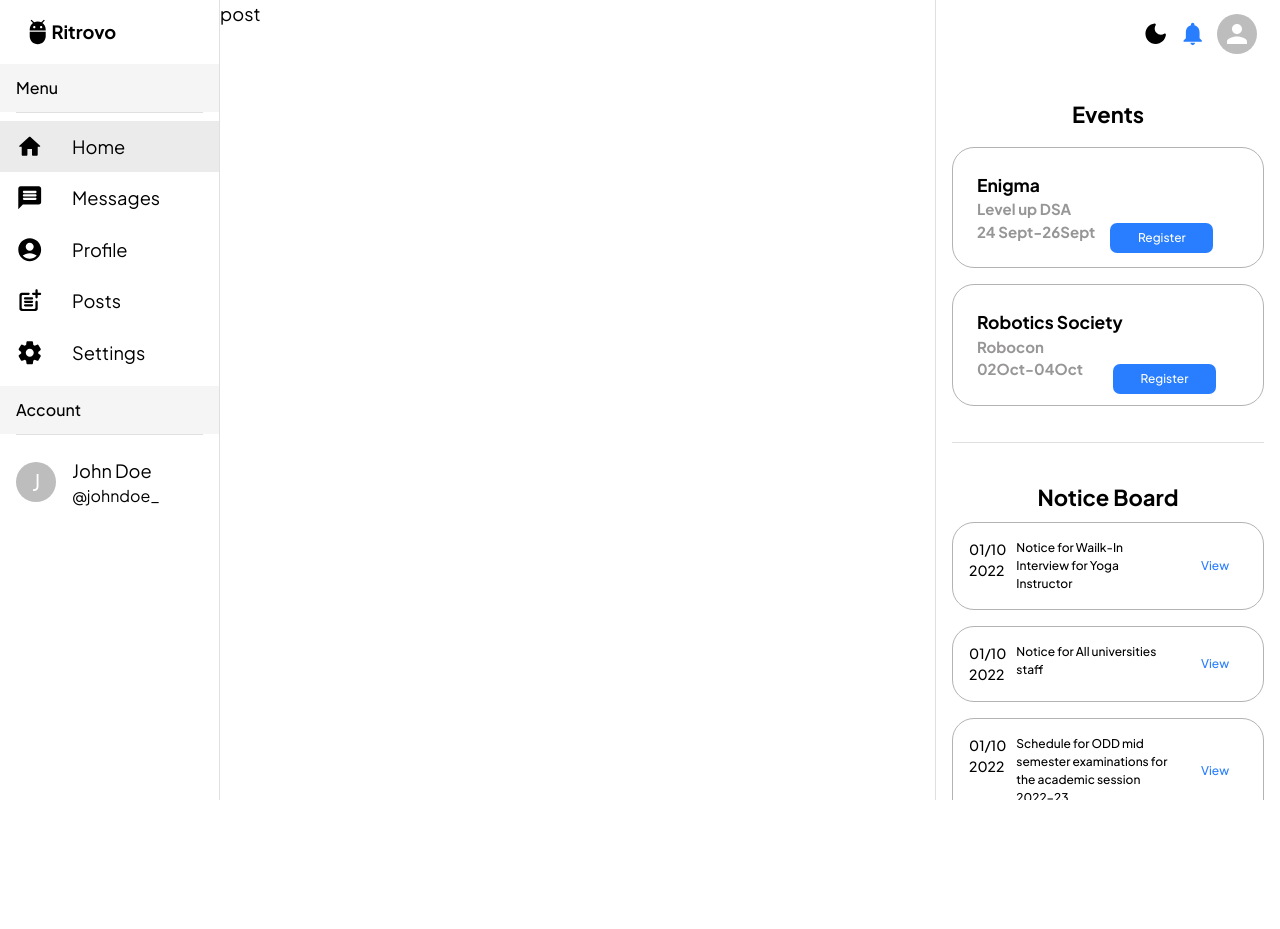
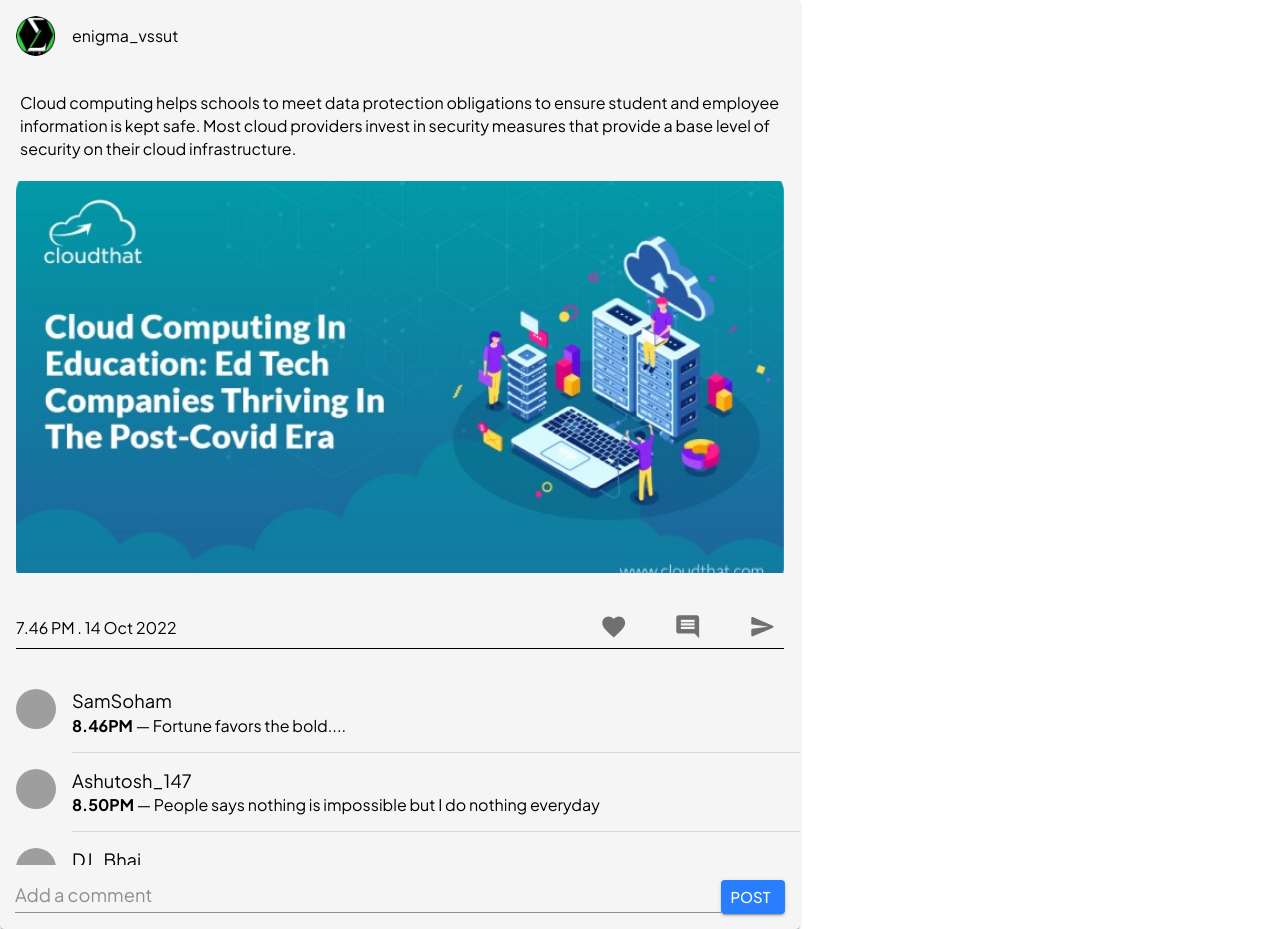
Before and after one commit to EnigmaVSSUT/ritrovo-frontend, a Next.js app: page /post in a window 1280 px wide. Before the commit the page ends 800 px from the top, so only its background shows below. Built offline with nearby package versions, Linux system fonts and the light colour scheme; grey boxes are pictures that could not be loaded.

Commit message:
View post page added

```diff
--- /dev/null
+++ b/components/post/Comment.jsx
@@ -0,0 +1,117 @@
+import * as React from 'react';
+import List from '@mui/material/List';
+import ListItem from '@mui/material/ListItem';
+import Divider from '@mui/material/Divider';
+import ListItemText from '@mui/material/ListItemText';
+import ListItemAvatar from '@mui/material/ListItemAvatar';
+import Avatar from '@mui/material/Avatar';
+import Typography from '@mui/material/Typography';
+import { Paper,TextField,Button } from '@mui/material';
+
+export default function AlignItemsList() {
+  return (
+    <div>
+    <List sx={{ width: '100%', maxWidth: "1000px", bgcolor: 'background.paper',maxHeight:200,overflow:'scroll' }}>
+      <ListItem alignItems="flex-start">
+        <ListItemAvatar>
+          <Avatar alt="Remy Sharp" src="/static/images/avatar/1.jpg" />
+        </ListItemAvatar>
+        <ListItemText
+          primary="SamSoham"
+          secondary={
+            <React.Fragment>
+              <Typography
+                sx={{ display: 'inline',fontWeight:'bold' }}
+                component="span"
+                variant="body2"
+                color="text.primary"
+              >
+                8.46PM
+              </Typography>
+              {" — Fortune favors the bold...."}
+            </React.Fragment>
+          }
+        />
+      </ListItem>
+      <Divider variant="inset" component="li" />
+      <ListItem alignItems="flex-start">
+        <ListItemAvatar>
+          <Avatar alt="Travis Howard" src="/static/images/avatar/2.jpg" />
+        </ListItemAvatar>
+        <ListItemText
+          primary="Ashutosh_147"
+          secondary={
+            <React.Fragment>
+              <Typography
+                sx={{ display: 'inline',fontWeight:'bold' }}
+                component="span"
+                variant="body2"
+                color="text.primary"
+              >
+                8.50PM
+              </Typography>
+              {" — People says nothing is impossible but I do nothing everyday"}
+            </React.Fragment>
+          }
+        />
+      </ListItem>
+      <Divider variant="inset" component="li" />
+      <ListItem alignItems="flex-start">
+        <ListItemAvatar>
+          <Avatar alt="Cindy Baker" src="/static/images/avatar/3.jpg" />
+        </ListItemAvatar>
+        <ListItemText
+          primary="DJ_Bhai"
+          secondary={
+            <React.Fragment>
+              <Typography
+                sx={{ display: 'inline',fontWeight:'bold' }}
+                component="span"
+                variant="body2"
+                color="text.primary"
+              >
+                9.30PM
+              </Typography>
+              {" — Have no fear of perfection, you'll never reach it"}
+            </React.Fragment>
+          }
+        />
+      </ListItem>
+      <Divider variant="inset" component="li" />
+      <ListItem alignItems="flex-start">
+        <ListItemAvatar>
+          <Avatar alt="Remy Sharp" src="/static/images/avatar/1.jpg" />
+        </ListItemAvatar>
+        <ListItemText
+          primary="SamSoham"
+          secondary={
+            <React.Fragment>
+              <Typography
+                sx={{ display: 'inline',fontWeight:'bold' }}
+                component="span"
+                variant="body2"
+                color="text.primary"
+              >
+                8.46PM
+              </Typography>
+              {" — Fortune favors the bold...."}
+            </React.Fragment>
+          }
+        />
+      </ListItem>
+
+    </List>
+    <Paper sx={{display:'flex',justifyContent:'space-between',padding:'15px'}}>
+    <TextField
+      variant="standard"
+       size="small"
+       sx={{flex:'1'}}
+       placeholder="Add a comment"
+          />
+      <Button variant="contained" size="small" sx={{backgroundColor:"#287EFF",paddingLeft:'5px'}}>
+        Post
+      </Button>
+    </Paper>
+    </div>
+  );
+}
--- /dev/null
+++ b/components/post/Likesection.jsx
@@ -0,0 +1,31 @@
+import { CardContent,Typography,Box } from "@mui/material"
+import FavoriteIcon from '@mui/icons-material/Favorite';
+import CommentIcon from '@mui/icons-material/Comment';
+import IconButton from '@mui/material/IconButton';
+import SendRoundedIcon from '@mui/icons-material/SendRounded';
+
+
+const Likesection = () => {
+    return (
+        <CardContent sx={{display: "flex",justifyContent:"space-evenly",alignItems:"flex-end",}}>
+
+        <Typography variant="body2" color="text.secondary" flex={1.8}  pb={1} sx={{borderBottom:1}}>
+        7.46 PM . 14 Oct 2022
+
+        </Typography>
+        <Box flex={0.6} sx={{display: "flex",justifyContent:"space-between",alignItems:"center",borderBottom:1}} >
+        <IconButton aria-label="add to favorites">
+          <FavoriteIcon />
+        </IconButton>
+        <IconButton aria-label="Comment icon">
+          <CommentIcon />
+        </IconButton>
+        <IconButton aria-label="Comment icon">
+          <SendRoundedIcon />
+        </IconButton>
+        </Box>
+      </CardContent>
+     );
+}
+
+export default Likesection;
--- /dev/null
+++ b/components/post/Postdetails.jsx
@@ -0,0 +1,31 @@
+import { Card, Typography, CardHeader, Avatar,CardMedia} from "@mui/material"
+import Likesection from "./Likesection";
+import Comment from "./Comment"
+
+
+const Postdetails = () => {
+    return (
+        <Card sx={{ maxWidth: 800}}>
+            <CardHeader
+            avatar={
+              <Avatar alt="Enigma logo" src="./enigmaa.png" />
+            }
+        title="enigma_vssut"
+      />
+      <Typography variant="body2" p={2.5}>
+      Cloud computing helps schools to meet data protection obligations to ensure student and employee information is kept safe. Most cloud providers invest in security measures that provide a base level of security on their cloud infrastructure.
+      </Typography>
+      <CardMedia
+        component="img"
+        sx={{pl:2,pb:2,pr:2}}
+        image="/postimg.jpg"
+        alt="post image"
+        />
+        <Likesection />
+        <Comment/>
+        </Card>
+
+     );
+}
+
+export default Postdetails;
--- /dev/null
+++ b/pages/post.jsx
@@ -0,0 +1,9 @@
+import Postdetails from "../components/post/postdetails";
+
+const Post = () => {
+    return (
+        <Postdetails />
+     );
+}
+
+export default Post;
```
Also changed, not shown: public/enigmaa.png (added).
